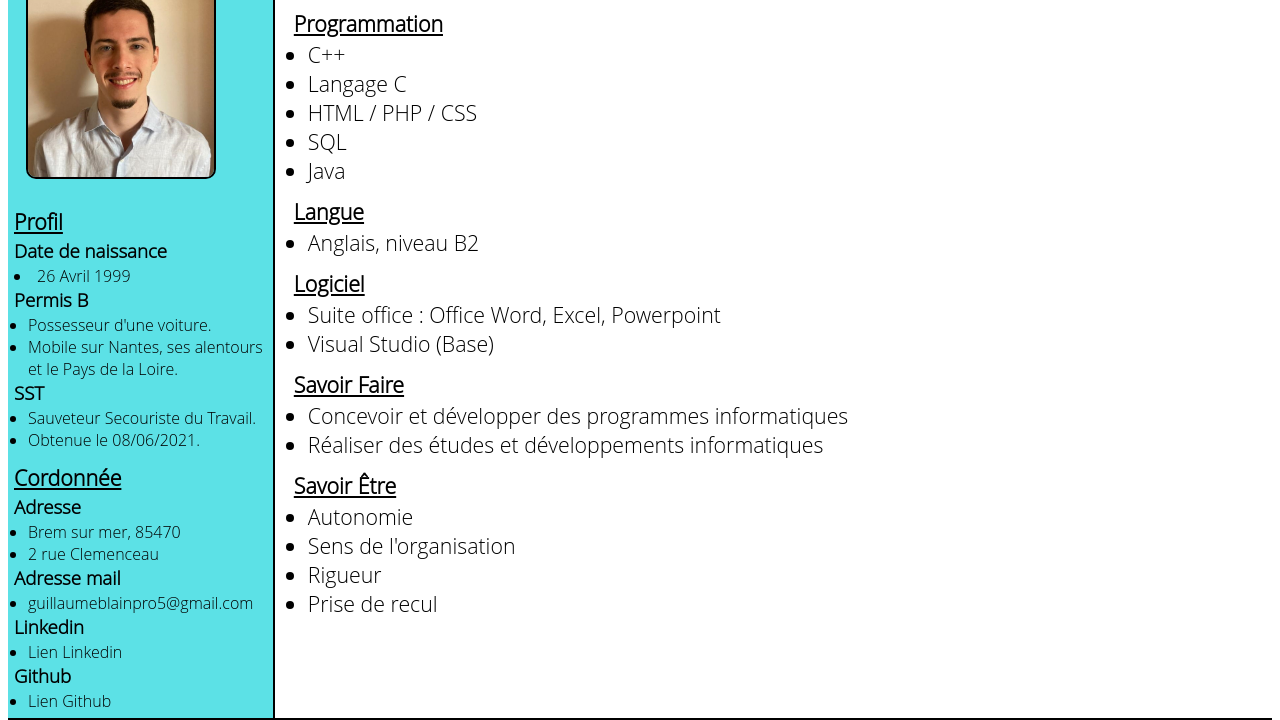
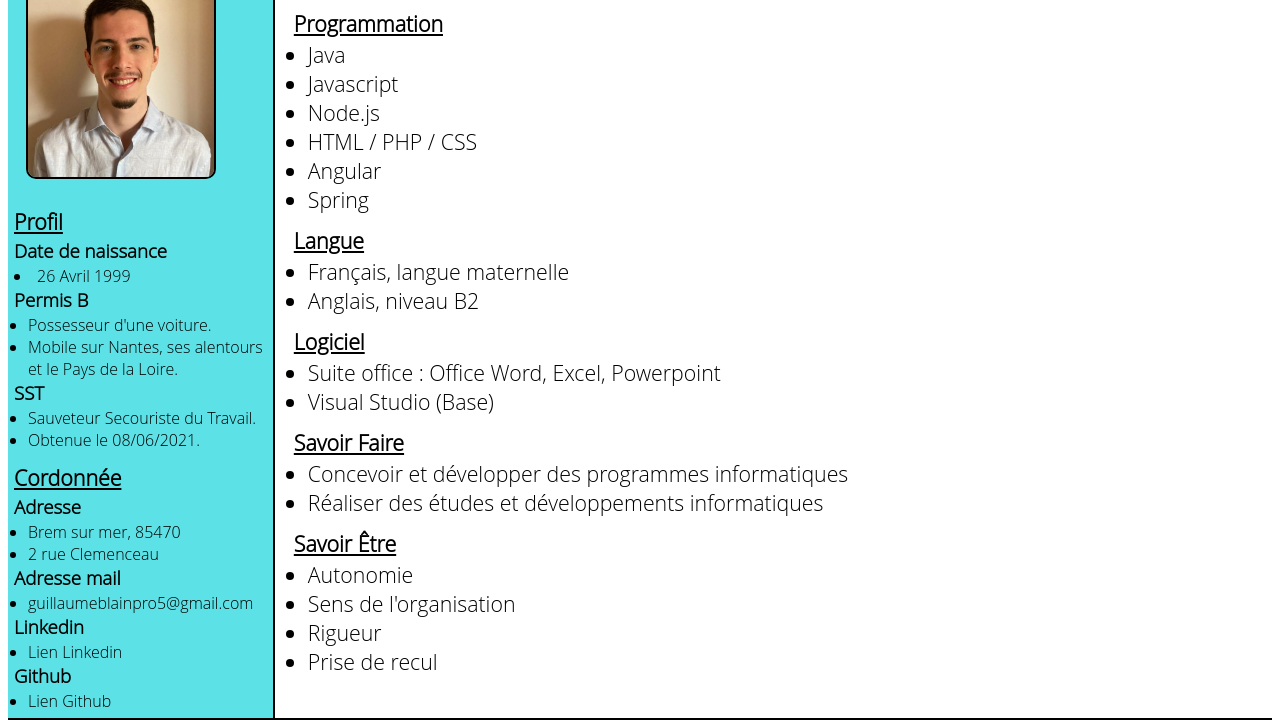
Before and after one commit to Mysteriou85/guillaume-blain-site-cv, a plain HTML site: page competence.html in a window 1280 px wide. Shown: the part 140-860 px from the top of the page. Drawn offline with Linux system fonts and the light colour scheme.

Commit message:
correction

```diff
--- a/competence.html
+++ b/competence.html
@@ -63,14 +63,16 @@
 				<h1>Compétence</h1>
 				<h2>Programmation</h2>
 					<ul>
-						<li class="grand">C++</li>
-						<li class="grand">Langage C</li>
+						<li class="grand">Java</li>
+						<li class="grand">Javascript</li>
+						<li class="grand">Node.js</li>
 						<li class="grand">HTML / PHP / CSS</li>
-						<li class="grand">SQL</li>
-						<li class="grand">Java</li>
+						<li class="grand">Angular</li>
+						<li class="grand">Spring</li>
 					</ul>
 				<h2>Langue</h2>
 					<ul>
+						<li class="grand">Français, langue maternelle</li>
 						<li class="grand">Anglais, niveau B2</li>
 					</ul>
 				<h2>Logiciel</h2>
```
